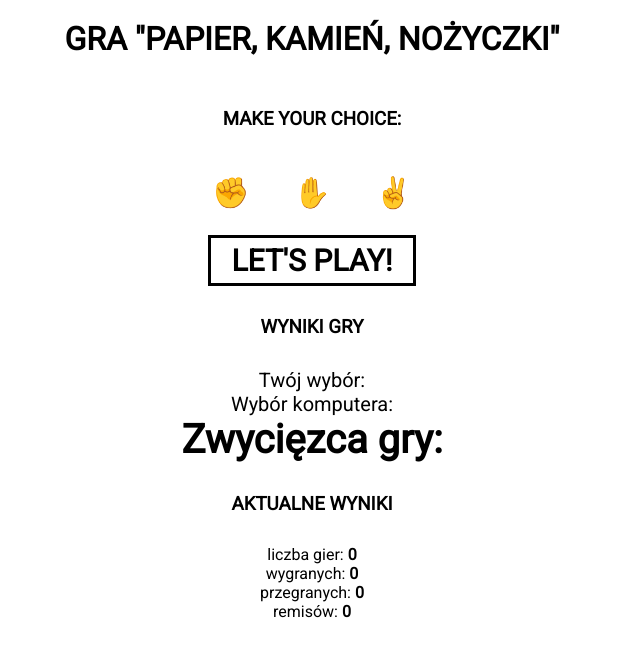
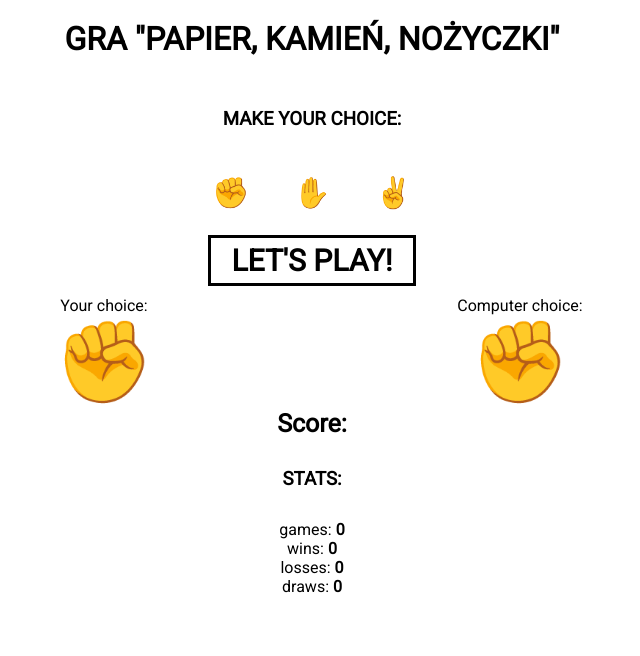
Before and after one commit to datapiotr/Rock-Paper-Scissors, a plain HTML site: page index.html in a window 1280 px wide. Shown: the whole page, without its empty margins (328-968 px from the left). Drawn offline with Linux system fonts and the light colour scheme.

Commit message:
style corrections

```diff
--- a/game.js
+++ b/game.js
@@ -45,26 +45,26 @@ function publishResult(player, ai, result) {
 
     if (result === 'Win!') {
         document.querySelector('p.wins span').textContent = ++gameSummary.wins
-        document.querySelector('[data-summary="who-win"]').textContent = "Ty wygrałeś"
+        document.querySelector('[data-summary="who-win"]').textContent = "You win"
         document.querySelector('[data-summary="who-win"]').style.color = 'green'
     } else if (result === 'Loss!') {
         document.querySelector('p.losses span').textContent = ++gameSummary.losses
-        document.querySelector('[data-summary="who-win"]').textContent = "Komputer wygrał"
+        document.querySelector('[data-summary="who-win"]').textContent = "Computer win"
         document.querySelector('[data-summary="who-win"]').style.color = 'red'
     } else {
         document.querySelector('p.draws span').textContent = ++gameSummary.draws
-        document.querySelector('[data-summary="who-win"]').textContent = "Remis"
+        document.querySelector('[data-summary="who-win"]').textContent = "Draw"
         document.querySelector('[data-summary="who-win"]').style.color = 'black'
     }
 }
 
 function endGame() {
-    document.querySelector(`[data-option="${game.playerHand}"]`).style.boxShadow = ''
+    document.querySelector(`[data-option="${game.playerHand}"]`).style.transform = 'scale(1)'
     game.playerHand = ''
 }
 
 function startGame() {
-    if (!game.playerHand) return alert('wybierz dłoń!')
+    if (!game.playerHand) return alert('check a hand!')
     game.aiHand = aiChoice()
     const gameResult = checkResult(game.playerHand, game.aiHand)
     console.log(gameResult)
--- a/index.html
+++ b/index.html
@@ -31,19 +31,26 @@
 
     <button class="start">Let's play!</button>
 
-    <div class="panel-left">
-        <h3>Wyniki gry</h3>
-        <p>Twój wybór: <span data-summary="your-choice"></span></p>
-        <p>Wybór komputera: <span data-summary="ai-choice"></span></p>
-        <h2>Zwycięzca gry: <span data-summary="who-win"></span></h2>
+    <div class="score">
+        <div class="choices">
+            <div class="your-choice">
+                <p>Your choice: <span data-summary="your-choice"></span></p>
+                <div class="your-hand">✊</div>
+            </div>
+            <div class="ai-choice">
+                <p>Computer choice: <span data-summary="ai-choice"></span></p>
+                <div class="ai-hand">✊</div>
+            </div>
+        </div>
+        <h2>Score: <span data-summary="who-win"></span></h2>
     </div>
 
-    <div class="panel-right">
-        <h3>Aktualne wyniki</h3>
-        <p class="numbers">liczba gier: <span>0</span></p>
-        <p class="wins">wygranych: <span>0</span></p>
-        <p class="losses">przegranych: <span>0</span></p>
-        <p class="draws">remisów: <span>0</span></p>
+    <div class="stats">
+        <h3>Stats:</h3>
+        <p class="numbers">games: <span>0</span></p>
+        <p class="wins">wins: <span>0</span></p>
+        <p class="losses">losses: <span>0</span></p>
+        <p class="draws">draws: <span>0</span></p>
     </div>
 
     <script src="game.js"></script>
--- a/style.css
+++ b/style.css
@@ -5,34 +5,18 @@
     font-family: roboto, sans-serif;
 }
 
+body {
+    width: 65%;
+    margin: 0 auto;
+    text-align: center;
+}
+
 h1 {
-    text-align: center;
     margin: 20px 0;
 }
 
 h3 {
     margin: 30px 0;
-}
-
-.panel {
-    margin: 20px;
-}
-
-.panel-left,
-.panel-right {
-    /* display: inline-block; */
-    /* width: 48%; */
-    /* overflow: hidden; */
-    /* margin: 40px auto 0; */
-    text-align: center;
-}
-
-.panel-left p {
-    font-size: 20px;
-}
-
-.panel h3 {
-    text-align: center;
 }
 
 h1,
@@ -41,12 +25,11 @@ h3 {
 }
 
 h2 {
-    font-size: 40px;
+    font-size: 25px;
 }
 
 .select {
     overflow: hidden;
-    text-align: center;
     margin: 0 auto;
     max-width: 1000px;
 }
@@ -76,6 +59,20 @@ button.start:hover {
     color: white
 }
 
+.choices {
+    display: flex;
+    justify-content: space-around;
+}
+
+.choices div {
+    flex-basis: 30%;
+}
+
+div.your-hand,
+div.ai-hand {
+    font-size: 80px;
+}
+
 span {
     font-weight: bold;
 }
```
